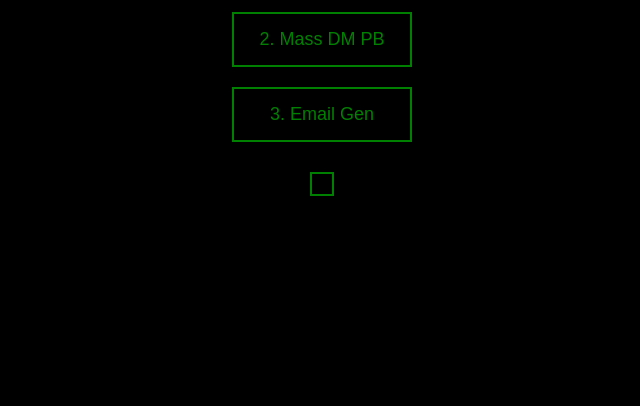
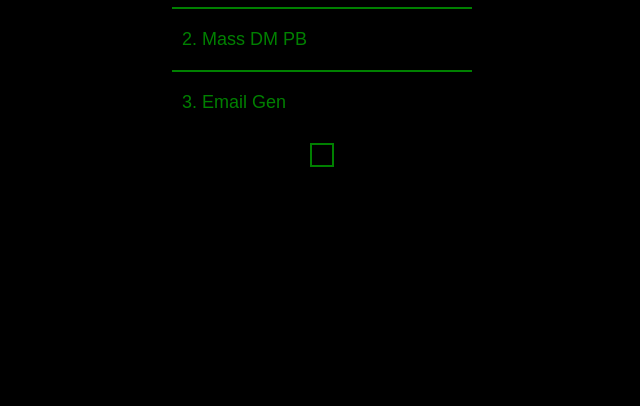
Before and after one commit to Imadev58/wompwomp-tool.github.io, a plain HTML site: page index.html in a window 1280 px wide. Shown: the part 394-800 px from the top of the page, without its empty margins (318-958 px from the left). Drawn offline with Linux system fonts and the light colour scheme.

Commit message:
Update index.html

```diff
--- a/index.html
+++ b/index.html
@@ -24,21 +24,28 @@
         .options {
             display: flex;
             flex-direction: column;
+            align-items: center;
         }
         button {
             background-color: black;
             color: green;
-            border: 2px solid green;
-            padding: 15px 25px;
-            margin: 10px;
+            border: none;
             cursor: pointer;
             font-size: 18px;
             transition: all 0.3s ease;
+            padding: 10px;
+            text-align: left;
+            width: 300px;
         }
         button:hover {
             background-color: green;
             color: black;
-            transform: scale(1.05);
+        }
+        .line {
+            background-color: green;
+            height: 2px;
+            width: 100%;
+            margin: 10px 0;
         }
         #output {
             margin-top: 20px;
@@ -54,7 +61,9 @@
     <h1>WOMP WOMP TOOL</h1>
     <div class="options">
         <button onclick="displayText('1')">1. Token Gen</button>
+        <div class="line"></div>
         <button onclick="displayText('2')">2. Mass DM PB</button>
+        <div class="line"></div>
         <button onclick="displayText('3')">3. Email Gen</button>
     </div>
     <div id="output"></div>
```
